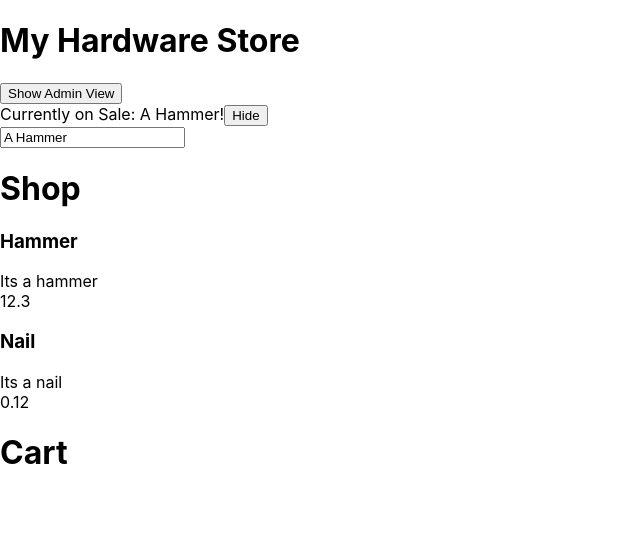
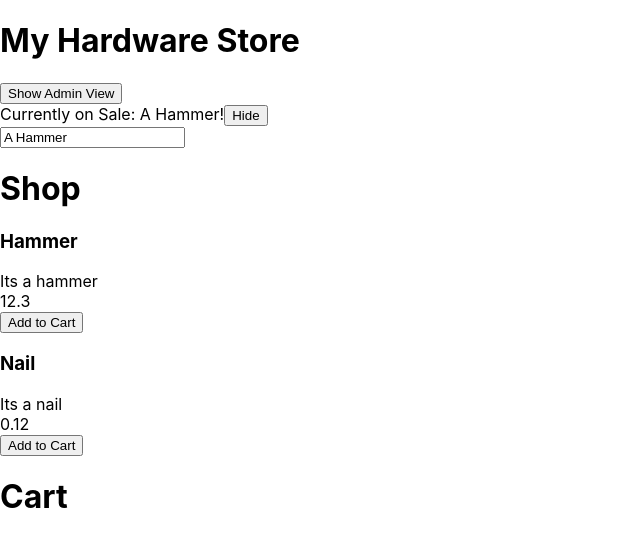
Before and after one commit to nedmorgan/react-hardware-sandbox, a React (Create React App) app: page / in a window 1280 px wide. Shown: the top 546 px of the page, without its empty margins (0-640 px from the left). Built offline with nearby package versions, Linux system fonts and the light colour scheme.

Commit message:
able to have two buttons switch

```diff
--- a/src/components/AdminView.jsx
+++ b/src/components/AdminView.jsx
@@ -12,6 +12,7 @@ class AdminView extends Component {
         <ProductList
           productList={this.props.productList}
           removeProductFromProductList={this.props.removeProductFromProductList}
+          adminView={this.props.adminView}
         />
         <h2>Create a New Product</h2>
         <ProductForm
--- a/src/components/CartView.jsx
+++ b/src/components/CartView.jsx
@@ -2,7 +2,7 @@ import React, { Component } from 'react';
 import ProductList from './ProductList'
 
 class CartView extends Component {
-  state = {}
+
   render() {
     return (
       <div>
--- a/src/components/HomePage.jsx
+++ b/src/components/HomePage.jsx
@@ -80,11 +80,13 @@ class HomePage extends Component {
 
     const adminView = <AdminView
       productList={this.state.productList}
+      adminView={this.state.adminView}
       addNewProductToProductList={this.addNewProductToProductList}
       removeProductFromProductList={this.removeProductFromProductList} />
 
     const shopView = <ShopView
       productList={this.state.productList}
+      adminView={this.state.adminView}
       addItemToCart={this.addItemToCart}
     />
     return (
--- a/src/components/Product.jsx
+++ b/src/components/Product.jsx
@@ -32,6 +32,11 @@ class Product extends Component {
       </div>
     )
 
+    if (this.props.adminView === true) {
+      return adminButton
+    } else {
+      return shopButton
+    }
   }
   render() {
 
--- a/src/components/ProductList.jsx
+++ b/src/components/ProductList.jsx
@@ -14,6 +14,7 @@ class ProductList extends Component {
         removeProductFromProductList={this.props.removeProductFromProductList}
         addItemToCart={this.props.addItemToCart}
         removeItemFromCart={this.props.removeItemFromCart}
+        adminView={this.props.adminView}
       />
     })
     return (
--- a/src/components/ShopView.jsx
+++ b/src/components/ShopView.jsx
@@ -10,6 +10,7 @@ class ShopView extends Component {
         <ProductList
           productList={this.props.productList}
           addItemToCart={this.props.addItemToCart}
+          adminView={this.props.adminView}
         />
       </div>
     )
```
